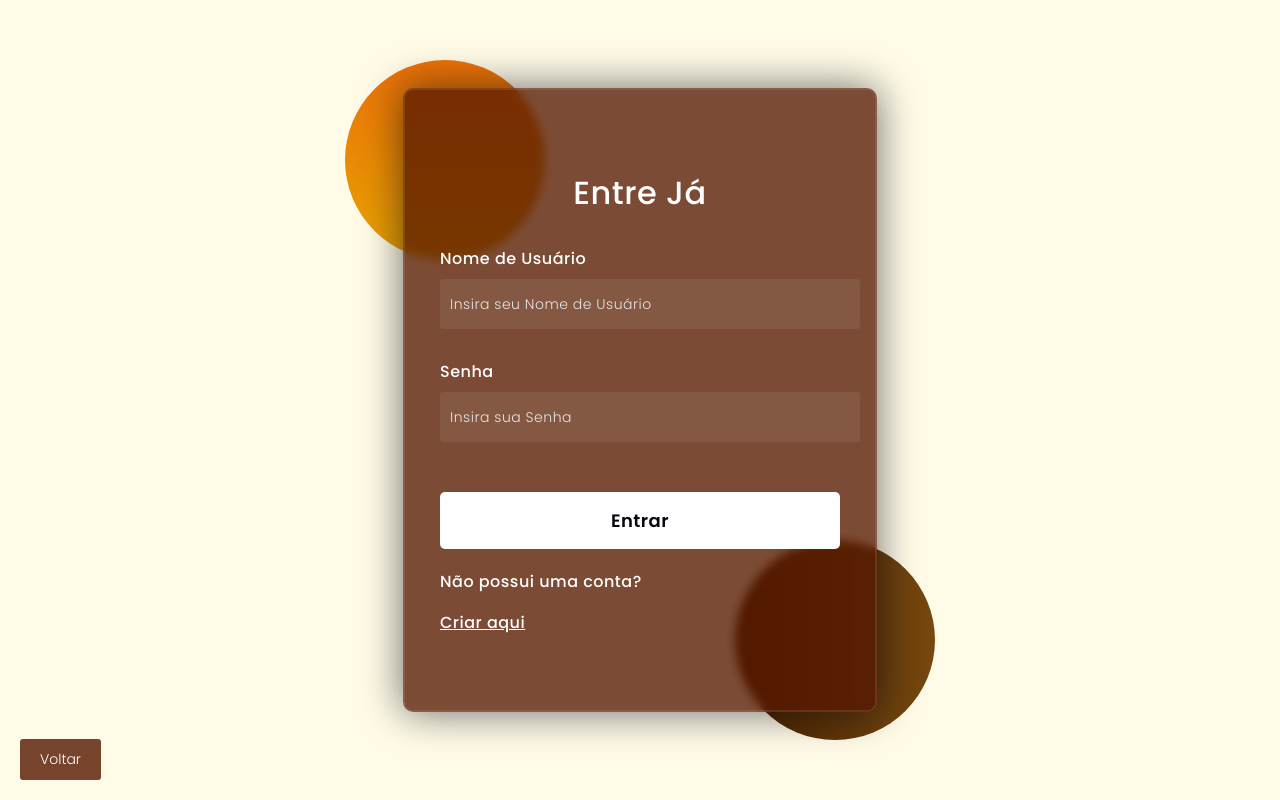
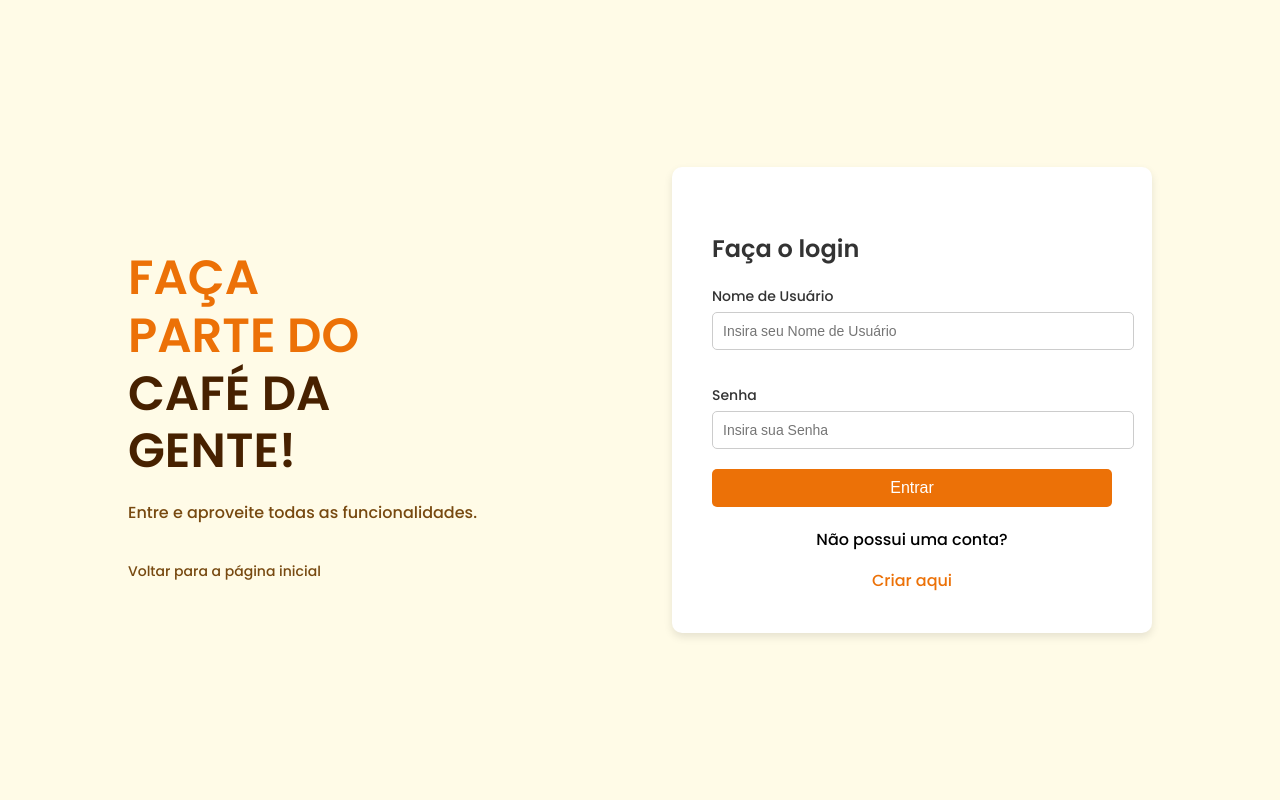
Before and after one commit to julsales/Coffee12, a Django app: page /login/ in a window 1280 px wide. Run offline with Django 5.2, Linux system fonts and the light colour scheme; parts of the project's set-up code (start-up, migrations or seed data) failed here and were passed over.

Commit message:
Update login.html

```diff
--- a/coffee12/templates/login.html
+++ b/coffee12/templates/login.html
@@ -3,28 +3,141 @@
 <head>
     {% load static %}
     <link rel="shortcut icon" href="{% static 'Logo.ico' %}" type="image/x-icon">
-  <!-- Design by foolishdeveloper.com -->
     <title>Login</title>
-
 
     <link rel="preconnect" href="https://fonts.gstatic.com">
     <link rel="stylesheet" href="https://cdnjs.cloudflare.com/ajax/libs/font-awesome/5.15.4/css/all.min.css">
     <link href="https://fonts.googleapis.com/css2?family=Poppins:wght@300;500;600&display=swap" rel="stylesheet">
-    <link rel="stylesheet" href="{% static 'style.css' %}">
     <!--Stylesheet-->
+    <style>
+        body {
+            font-family: 'Poppins', sans-serif;
+            background: #fffbe7;
+            display: flex;
+            justify-content: center;
+            align-items: center;
+            height: 100vh;
+            margin: 0;
+        }
 
+        .container {
+            display: flex;
+            align-items: center;
+            justify-content: space-between;
+            width: 80%;
+            max-width: 1200px;
+        }
+
+        .left-content {
+            max-width: 50%;
+        }
+
+        .left-content h1 {
+            font-size: 48px;
+            line-height: 1.2;
+            margin-bottom: 20px;
+            color: #ec7107;
+            text-transform: uppercase;
+        }
+
+        .left-content h1 span {
+            display: block;
+        }
+
+        .left-content h1 .highlight {
+            color: #472100;
+        }
+
+        .left-content p {
+            font-size: 16px;
+            color: #774910;
+        }
+
+        .left-content a {
+            display: inline-block;
+            margin-top: 20px;
+            color: #774910;
+            text-decoration: none;
+            font-size: 14px;
+        }
+
+        form {
+            background: #fff;
+            border-radius: 10px;
+            box-shadow: 0 4px 8px rgba(0, 0, 0, 0.1);
+            padding: 40px;
+            width: 100%;
+            max-width: 400px;
+        }
+
+        form h3 {
+            margin-bottom: 20px;
+            font-size: 24px;
+            color: #333;
+        }
+
+        label {
+            display: block;
+            margin: 15px 0 5px;
+            font-size: 14px;
+            color: #333;
+        }
+
+        input {
+            width: 100%;
+            padding: 10px;
+            margin-bottom: 20px;
+            border: 1px solid #ccc;
+            border-radius: 5px;
+            font-size: 14px;
+        }
+
+        button {
+            width: 100%;
+            padding: 10px;
+            background: #ec7107;
+            border: none;
+            border-radius: 5px;
+            color: #fff;
+            font-size: 16px;
+            cursor: pointer;
+        }
+
+        .create-account {
+            text-align: center;
+            margin-top: 20px;
+        }
+
+        .create-account a {
+            color: #ec7107;
+            text-decoration: none;
+        }
+
+        .back-button {
+            text-align: center;
+            margin-top: 20px;
+        }
+
+        .back-button a {
+            color: #774910;
+            text-decoration: none;
+        }
+    </style>
 </head>
 <body>
-
-
-    <div class="background">
-        <div class="shape"></div>
-        <div class="shape"></div>
+    <div class="container">
+        <div class="left-content">
+            <h1>
+                <span>Faça</span>
+                <span>Parte do</span>
+                <span class="highlight">Café da</span>
+                <span class="highlight">Gente!</span>
+            </h1>
+            <p>Entre e aproveite todas as funcionalidades.</p>
+            <a href="{% url 'inicio' %}">Voltar para a página inicial</a>
         </div>
-
         <form method="POST">
-        <h3>Entre Já</h3>
-
+            <h3>Faça o login</h3>
             {% csrf_token %}
             <label for="username">Nome de Usuário</label>
             <input type="text" placeholder="Insira seu Nome de Usuário" id="username" name="username">
@@ -33,14 +146,11 @@
             <input type="password" placeholder="Insira sua Senha" id="password" name="pass">
 
             <button type="submit">Entrar</button>
-        <div class="create-account"
+            <div class="create-account">
                 <p>Não possui uma conta?</p>
-            <a href="{% url 'signup' %}" >Criar aqui</a>
+                <a href="{% url 'signup' %}">Criar aqui</a>
             </div>
         </form>
-    <!-- Adicione este código no final do seu formulário -->
-    <div class="back-button">
-        <a href="{% url 'inicio' %}">Voltar</a>
     </div>
 </body>
 </html>
```
Lines whose indentation alone changed are shown as unchanged.
